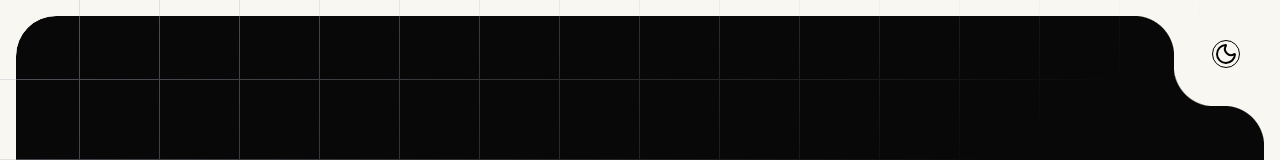
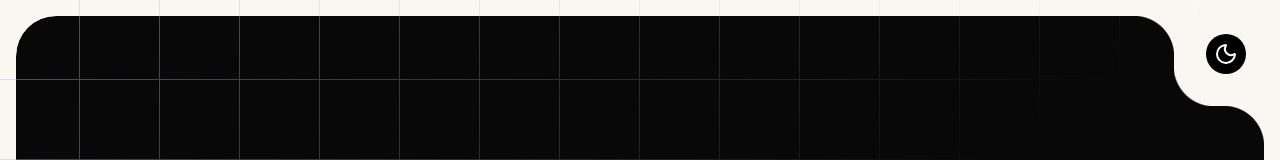
Before and after one commit to hustlewithvikram/vikram, a Next.js app: page / in a window 1280 px wide. Shown: the top 160 px of the page. Built offline with nearby package versions, Linux system fonts and the light colour scheme; a web font is replaced by a local one.

Commit message:
feat: update styles for DarkMode component and enhance theme toggler UI

```diff
--- a/app/components/ui/DarkMode.tsx
+++ b/app/components/ui/DarkMode.tsx
@@ -4,8 +4,8 @@ import { AnimatedThemeToggler } from "@/components/magicui/animated-theme-toggle
 
 export default function DarkMode() {
 	return (
-		<div className="fixed top-10 right-10 z-50 rounded-full border border-black dark:border-white h-7 w-7 flex justify-center items-center">
-			<AnimatedThemeToggler />
+		<div className="fixed top-10 right-10 z-50 rounded-full h-7 w-7 flex justify-center items-center">
+			<AnimatedThemeToggler className="bg-black dark:bg-gray-100 rounded-full p-2 cursor-pointer" />
 		</div>
 	);
 }
--- a/components/magicui/animated-theme-toggler.tsx
+++ b/components/magicui/animated-theme-toggler.tsx
@@ -56,7 +56,11 @@ export const AnimatedThemeToggler = ({ className }: Props) => {
 
   return (
 		<button ref={buttonRef} onClick={changeTheme} className={cn(className)}>
-			{isDarkMode ? <SunDim /> : <Moon />}
+			{isDarkMode ? (
+				<SunDim />
+			) : (
+				<Moon className="text-white dark:text-black" />
+			)}
 		</button>
   );
 };
```
